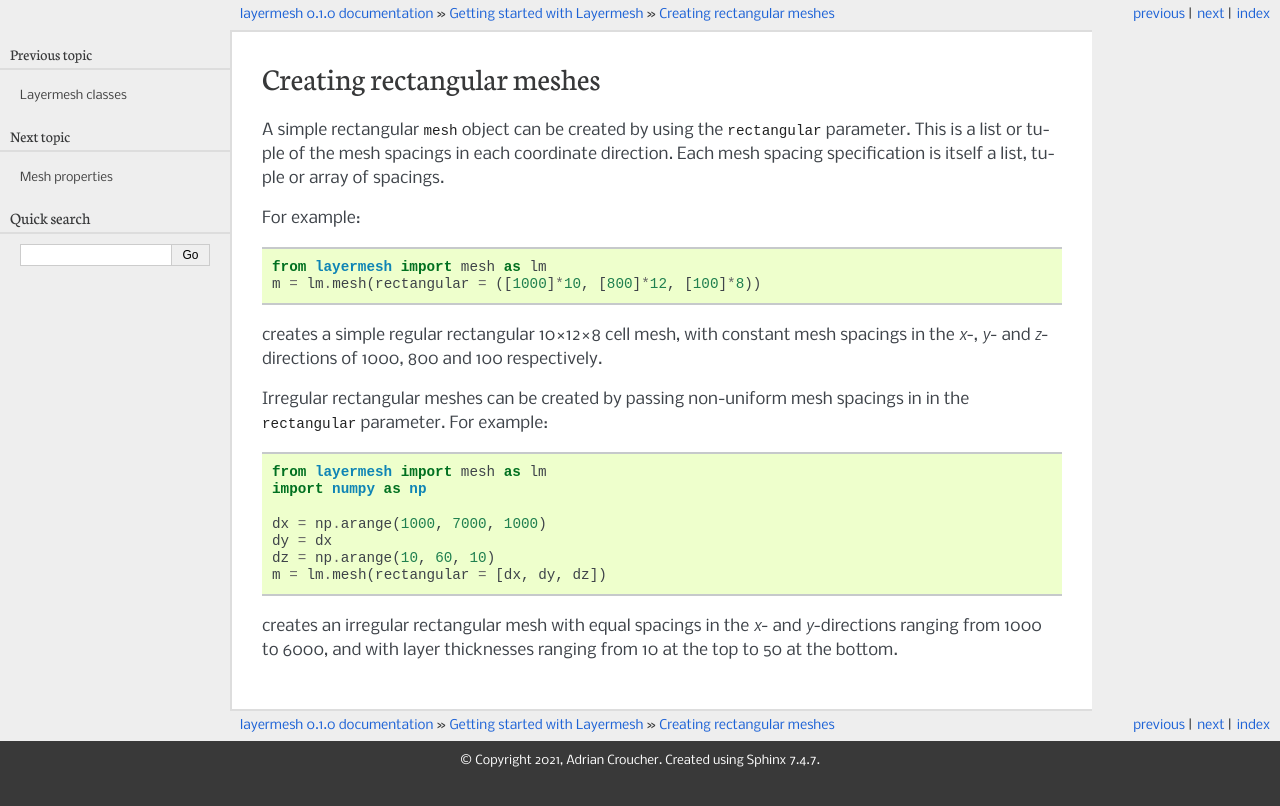
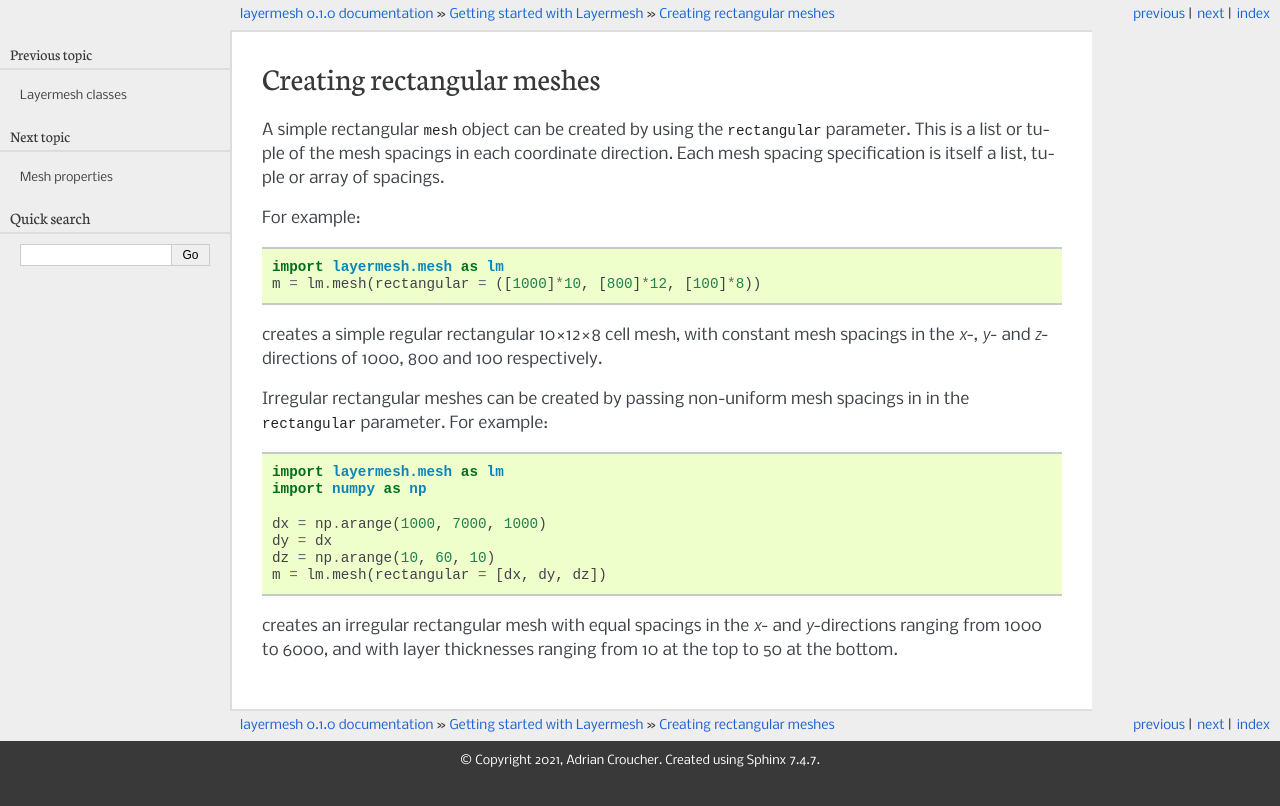
Before and after one commit to acroucher/layermesh, a Sphinx documentation site: the page built from doc/source/rectangular.rst, in a window 1280 px wide. Shown: the top 806 px of the page. Built offline with Sphinx 7.4.7, drawn with Linux system fonts in a browser that asks for light colours.

Commit message:
Change import method used in doc examples

```diff
--- a/doc/source/export.rst
+++ b/doc/source/export.rst
@@ -19,7 +19,7 @@
 
 .. code-block:: python
 
-   from layermesh import mesh as lm
+   import layermesh.mesh as lm
    m = lm.mesh('mymesh.h5')
    m.export('mymesh.vtu')
    m.export('mymesh.msh')
--- a/doc/source/importing.rst
+++ b/doc/source/importing.rst
@@ -27,3 +27,9 @@
 
 imports the mesh module and renames it to ``lm``. Then, mesh commands
 would be prefixed by ``lm`` instead of ``mesh``.
+
+The same thing can also be achieved using:
+
+.. code-block:: python
+
+  import layermesh.mesh as lm
--- a/doc/source/readwrite.rst
+++ b/doc/source/readwrite.rst
@@ -16,7 +16,7 @@
 
 .. code-block:: python
 
-   from layermesh import mesh as lm
+   import layermesh.mesh as lm
    msh = lm.mesh('mymesh.h5')
 
 creates a new ``mesh`` object called ``msh`` and reads its contents
--- a/doc/source/rectangular.rst
+++ b/doc/source/rectangular.rst
@@ -10,7 +10,7 @@
 
 .. code-block:: python
 
-  from layermesh import mesh as lm
+  import layermesh.mesh as lm
   m = lm.mesh(rectangular = ([1000]*10, [800]*12, [100]*8))
 
 creates a simple regular rectangular 10×12×8 cell mesh, with constant
@@ -22,7 +22,7 @@
 
 .. code-block:: python
 
-  from layermesh import mesh as lm
+  import layermesh.mesh as lm
   import numpy as np
 
   dx = np.arange(1000, 7000, 1000)
--- a/doc/source/surface.rst
+++ b/doc/source/surface.rst
@@ -26,7 +26,7 @@
 
 .. code-block:: python
 
-  from layermesh import mesh as lm
+  import layermesh.mesh as lm
   import numpy as np
 
   m = lm.mesh(rectangular = ([1000]*10, [800]*12, [100]*8))
```
